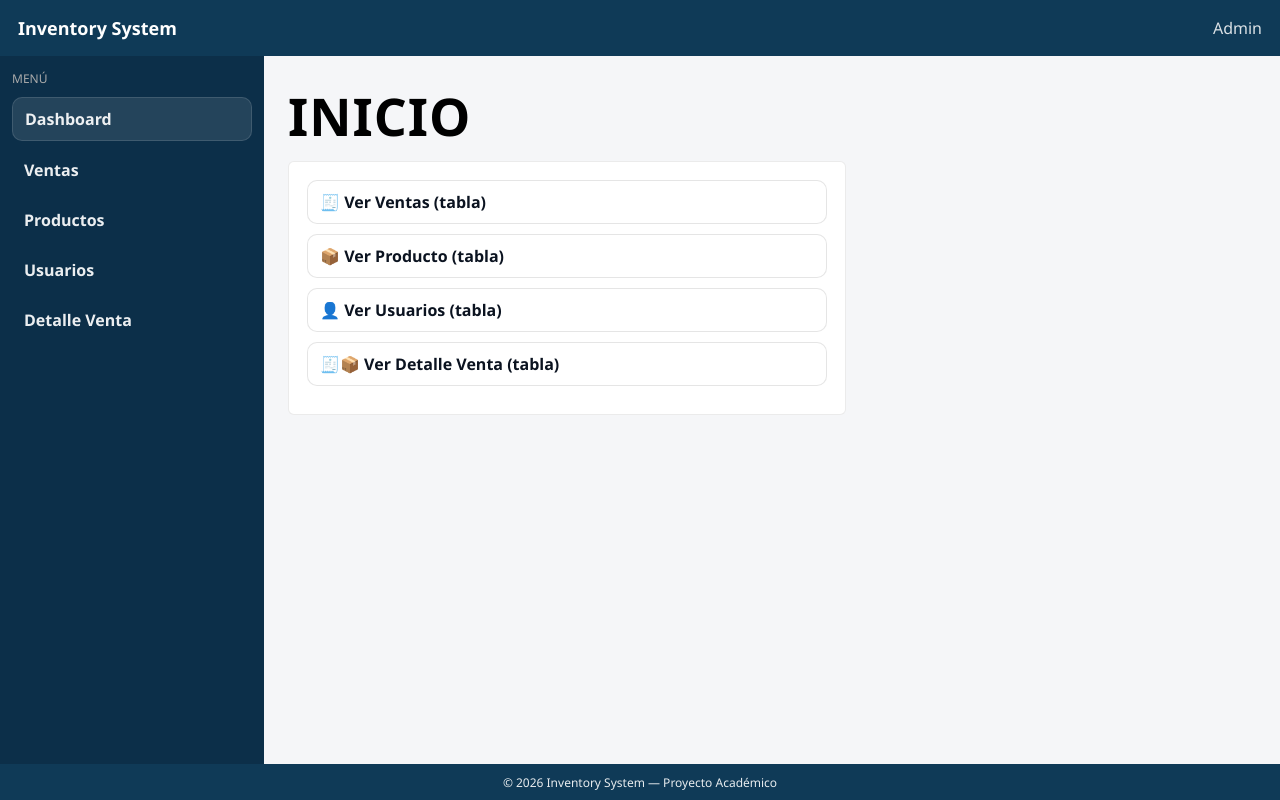
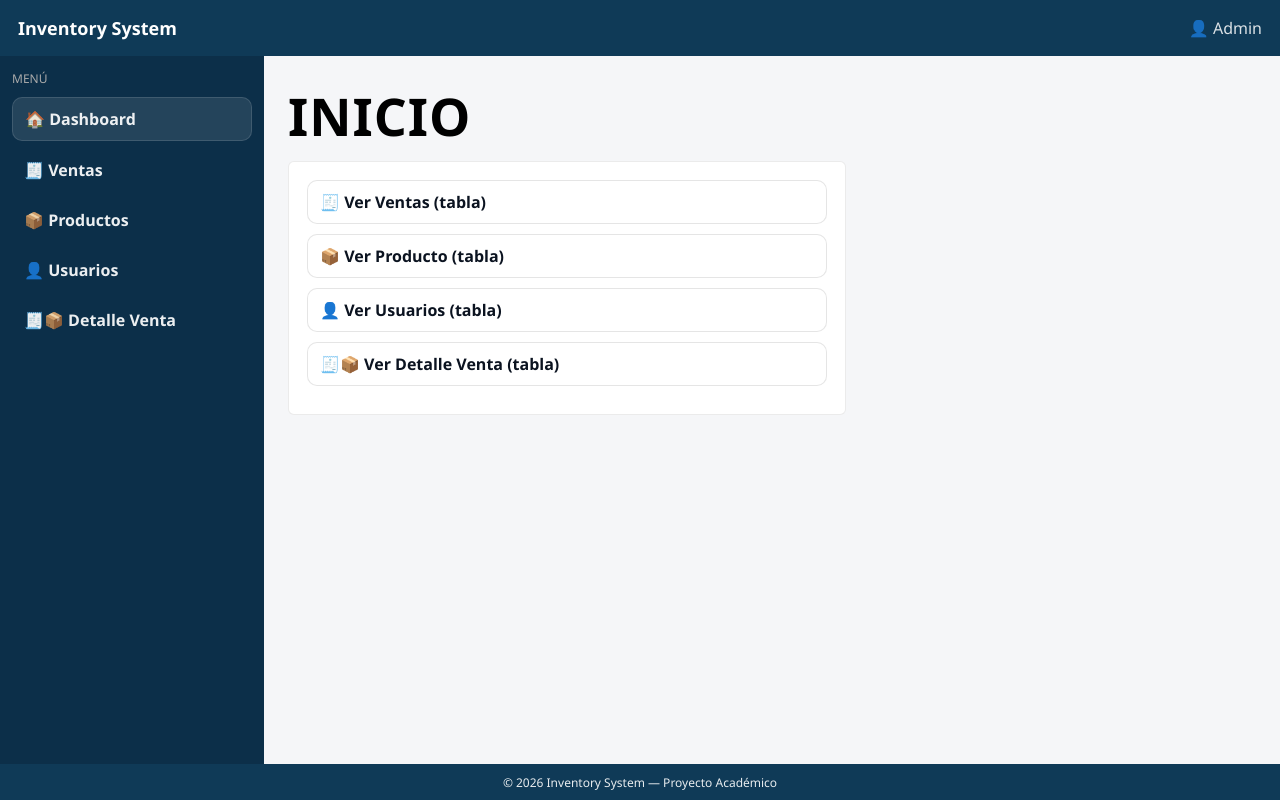
Before and after one commit to Aranzaa04/vite-react-fullstack, a React (Vite) app: page / in a window 1280 px wide. Built offline with nearby package versions, Linux system fonts and the light colour scheme.

Commit message:
otra vez

```diff
--- a/src/components/AppLayout.tsx
+++ b/src/components/AppLayout.tsx
@@ -6,7 +6,7 @@ export default function AppLayout() {
     <div className="layout">
       <header className="topbar">
         <div style={{ fontWeight: 700, fontSize: 18 }}>Inventory System</div>
-        <div style={{ opacity: 0.85 }}> Admin</div>
+        <div style={{ opacity: 0.85 }}>👤 Admin</div>
       </header>
 
       <div className="body">
@@ -14,29 +14,30 @@ export default function AppLayout() {
           <div className="menu-title">MENÚ</div>
 
           <NavLink to="/" end className={({ isActive }) => (isActive ? "active" : "")}>
-             Dashboard
+            🏠 Dashboard
           </NavLink>
 
           <NavLink to="/ventas" className={({ isActive }) => (isActive ? "active" : "")}>
-             Ventas
+            🧾 Ventas
           </NavLink>
 
           <NavLink to="/producto" className={({ isActive }) => (isActive ? "active" : "")}>
-             Productos
+            📦 Productos
           </NavLink>
 
           <NavLink to="/usuarios" className={({ isActive }) => (isActive ? "active" : "")}>
-             Usuarios
+            👤 Usuarios
           </NavLink>
 
           <NavLink to="/detalle-venta" className={({ isActive }) => (isActive ? "active" : "")}>
-             Detalle Venta
+            🧾📦 Detalle Venta
           </NavLink>
         </aside>
 
         <main className="content">
+          <div className="content-surface">
             <Outlet />
-
+          </div>
         </main>
       </div>
 
```
